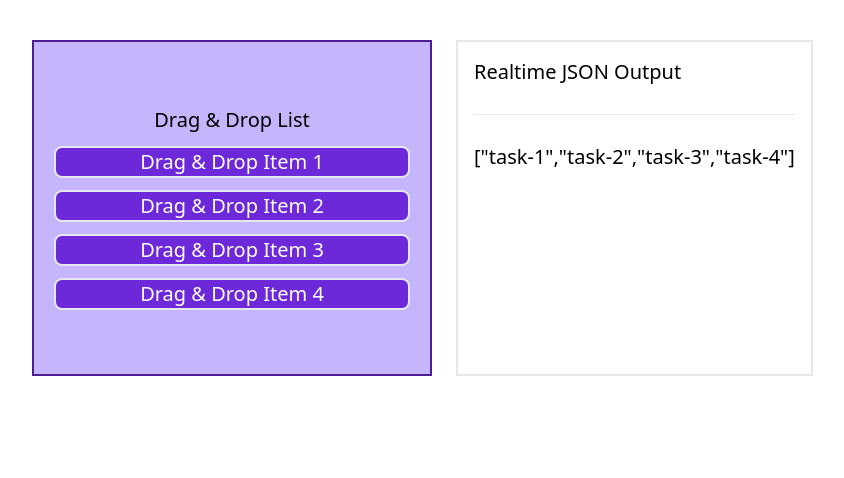
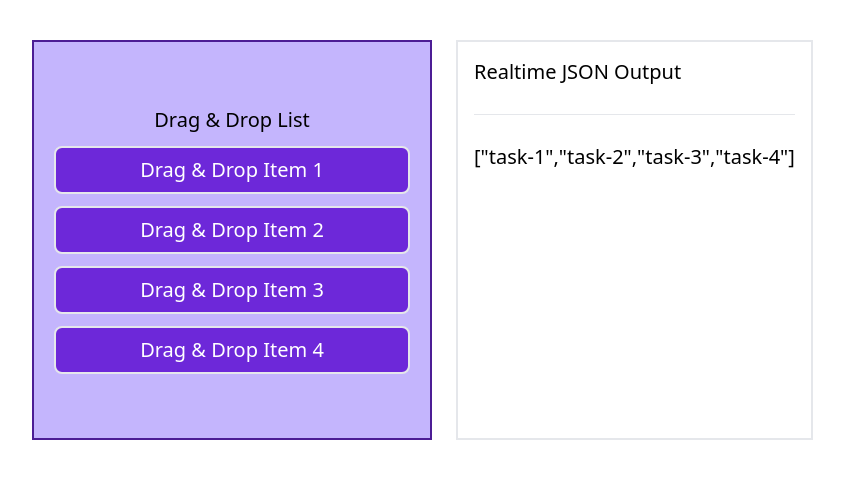
Before and after one commit to hsglc/drag-drop-list, a React (Create React App) app: page / in a window 1280 px wide. Shown: the top 478 px of the page, without its empty margins (32-876 px from the left). Built offline with nearby package versions, Linux system fonts and the light colour scheme.

Commit message:
fixed: Item's padding was changed.

```diff
--- a/src/components/Task/Task.js
+++ b/src/components/Task/Task.js
@@ -8,7 +8,7 @@ function Task({ task, index }) {
           {...provided.draggableProps}
           {...provided.dragHandleProps}
           ref={provided.innerRef}
-          className="rounded-lg text-sm sm:text-xl mt-3 border-2 bg-purple-700 text-white hover:bg-white hover:text-purple-600 hover:border-purple-700 px-2"
+          className="rounded-lg text-sm sm:text-xl mt-3 border-2 bg-purple-700 text-white hover:bg-white hover:text-purple-600 hover:border-purple-700 py-2 px-0"
         >
           {task.content}
         </div>
```
